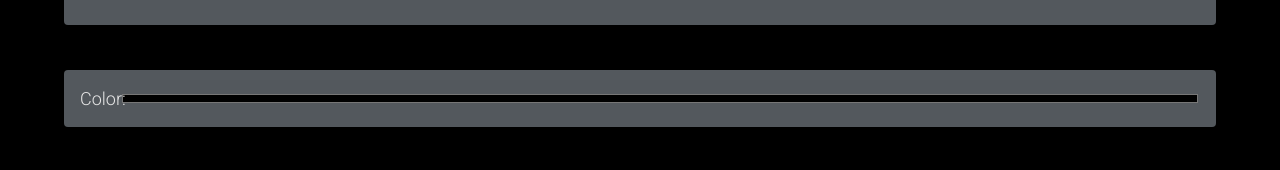
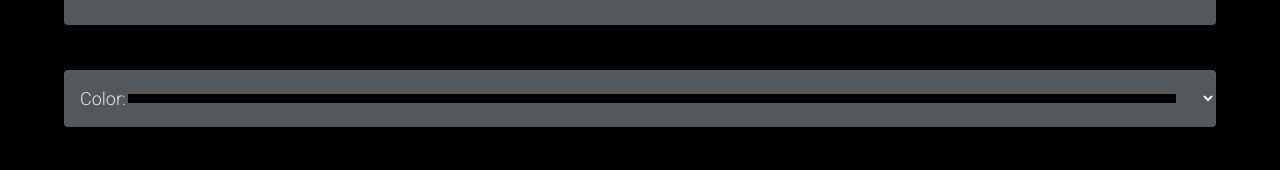
Before and after one commit to TiagoR15/Aluraflix, a React (Create React App) app: page /registration/category in a window 1280 px wide. Shown: the part 452-622 px from the top of the page. Built offline with nearby package versions, Linux system fonts and the light colour scheme; data requests are answered from the project's data file.

Commit message:
feat: validation form

```diff
--- a/src/components/FormField/index.js
+++ b/src/components/FormField/index.js
@@ -70,25 +70,47 @@ const Input = styled.input`
 `;
 
 function FormField({
-  label, type, name, value, onChange,
+  label, type, name, value, onChange, suggestions
 }) {
-  const isTextarea = type === "textarea";
-  const tag = isTextarea ? "textarea" : "input";
+  const fieldId = `id_${name}`;
+  const isTypeTextarea = type === 'textarea';
+  const tag = isTypeTextarea ? 'textarea' : 'input';
+
+  const hasValue = Boolean(value.length);
+  const hasSuggestions = Boolean(suggestions.length);
 
   return (
     <FormFieldWrapper>
-      <Label>
+      <Label
+        htmlFor={fieldId}
+      >
         <Input
           as={tag}
           type={type}
           value={value}
           name={name}
           onChange={onChange}
+          autoComplete={'off'}
+          list={`suggestionFor_${fieldId}`}
         />
         <Label.Text>
           {label}
-        :
-      </Label.Text>
+          :
+        </Label.Text>
+        {
+          hasSuggestions && (
+            <datalist id={`suggestionFor_${fieldId}`}>
+              {
+                suggestions.map((suggestion) => (
+                  <option value={suggestion} key={`suggestionFor_${fieldId}_option${suggestion}`}>
+                    {suggestion}
+                  </option>
+                ))
+              }
+            </datalist>
+          )
+        }
+
       </Label>
     </FormFieldWrapper>
   );
@@ -98,6 +120,7 @@ FormField.defaultProps = {
   type: 'text',
   value: '',
   onChange: () => { },
+  suggestions: []
 };
 
 FormField.propTypes = {
@@ -106,6 +129,7 @@ FormField.propTypes = {
   name: PropTypes.string.isRequired,
   value: PropTypes.string,
   onChange: PropTypes.func,
+  suggestions: PropTypes.arrayOf(PropTypes.string),
 };
 
 export default FormField;
--- a/src/pages/registration/video/index.js
+++ b/src/pages/registration/video/index.js
@@ -10,6 +10,7 @@ import categoriesRepository from '../../../repositories/categories'
 function RegistrationVideo() {
   const history = useHistory()
   const [categories, setCategories] = useState([])
+  const categoryTitles = categories.map(({ titulo }) => titulo)
   const { values, handleChange } = useForm({})
 
   useEffect(() => {
@@ -17,8 +18,6 @@ function RegistrationVideo() {
       setCategories(response);
     });
   }, [])
-
-  console.log(categories);
 
   return (
     <PageDefault >
@@ -31,8 +30,10 @@ function RegistrationVideo() {
           return categorie.titulo === values.categoria;
         });
 
-        console.log(categoryId);
-
+        if (categoryId === undefined) {
+          alert("Category not registered. Please register the category");
+          history.push("/");
+        } else {
           createVideo.create({
             titulo: values.titulo,
             url: values.url,
@@ -41,6 +42,7 @@ function RegistrationVideo() {
             console.log('Success');
             history.push('/');
           })
+        }
       }}>
 
         <FormField
@@ -65,6 +67,7 @@ function RegistrationVideo() {
           name="categoria"
           value={values.categoria}
           onChange={handleChange}
+          suggestions={categoryTitles}
         />
 
         <Button type="submit">Register</Button>
```
Lines whose indentation alone changed are shown as unchanged.
